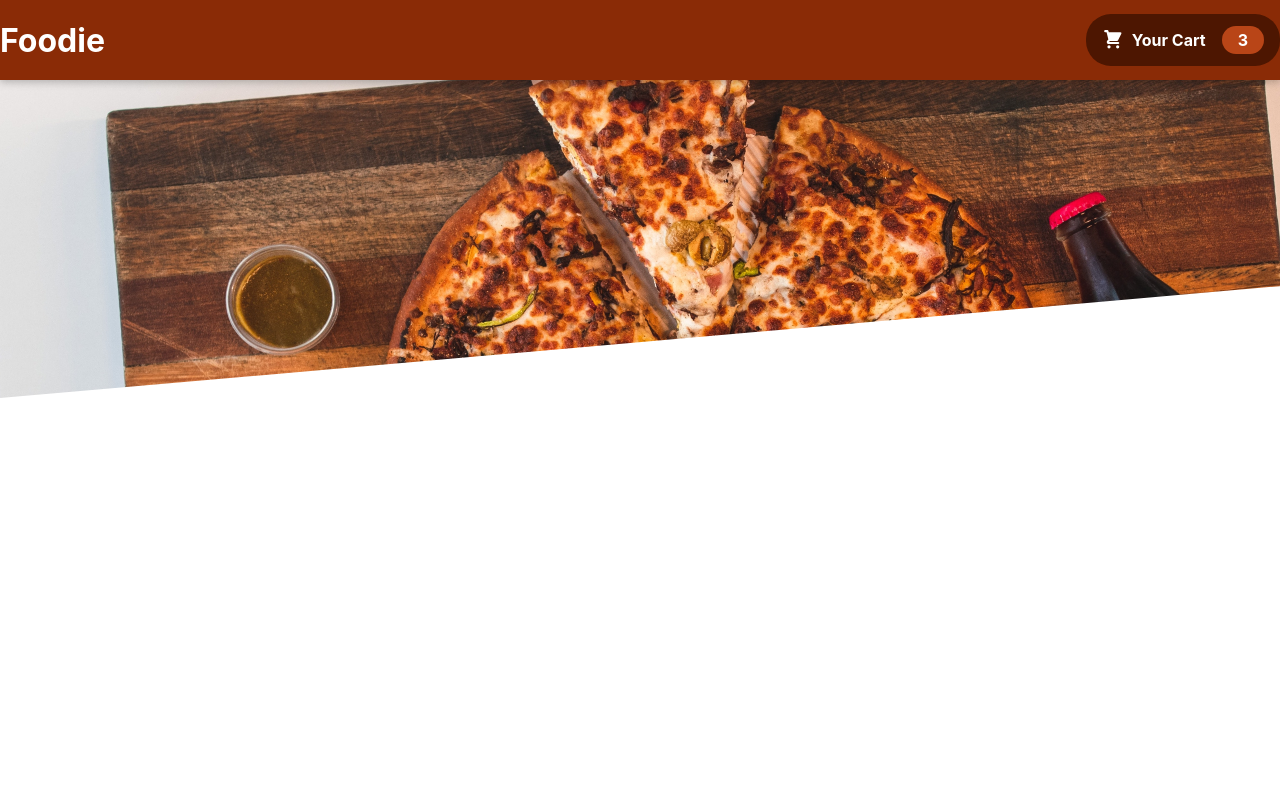
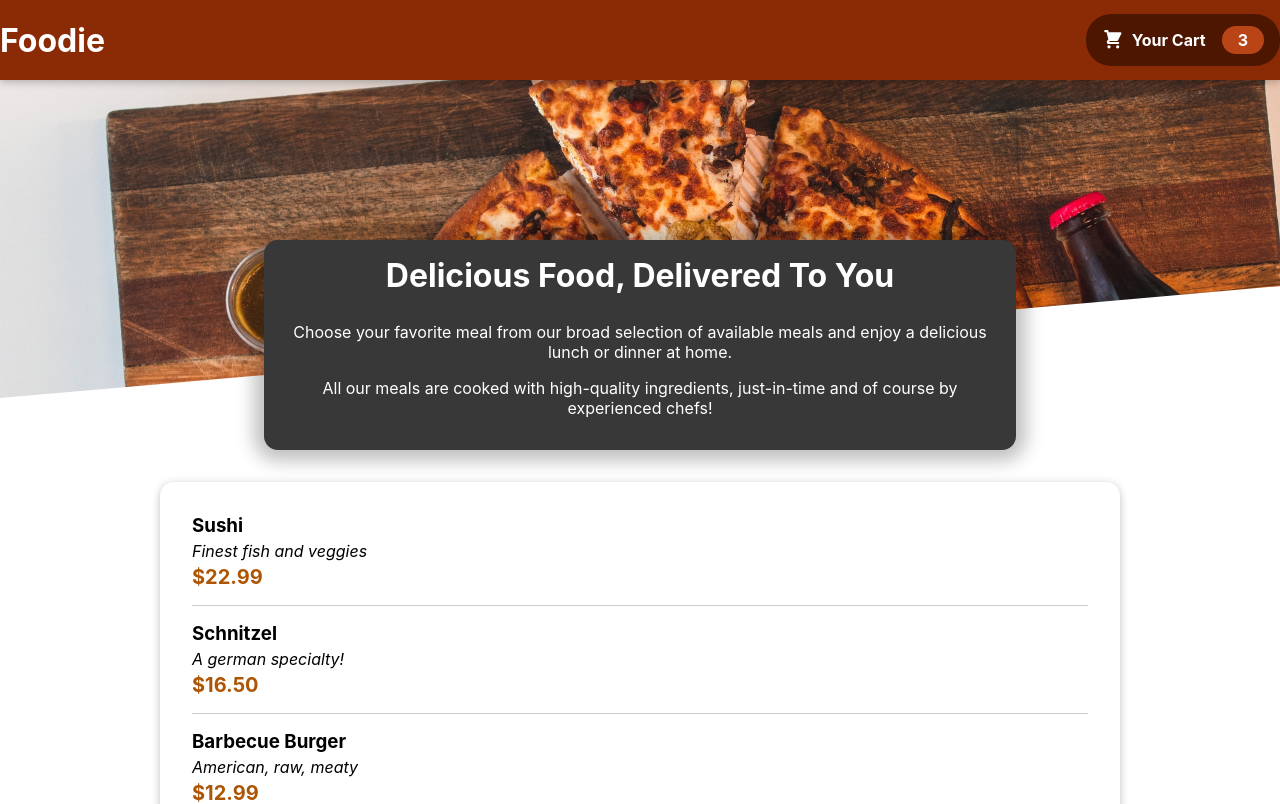
Before and after one commit to ececmk/foodie-food-order-app, a React (Create React App) app: page / in a window 1280 px wide. Shown: the top 804 px of the page. Built offline with nearby package versions, Linux system fonts and the light colour scheme.

Commit message:
meal components done

```diff
--- a/src/App.js
+++ b/src/App.js
@@ -1,10 +1,14 @@
 import {Fragment} from 'react';
 import Header from './Components/Layout/Header';
+import Meals from './Components/Meals/Meals';
 
 function App() {
   return (
     <Fragment>
       <Header />
+      <main>
+        <Meals />
+      </main>
     </Fragment>
   );
 }
--- /dev/null
+++ b/src/Components/Meals/AvaibleMeals.js
@@ -0,0 +1,49 @@
+import classes from './AvailableMeals.module.css'
+import Card from '../UI/Card';
+import MealItem from './MealItem/MealItem';
+
+const DUMMY_MEALS = [
+    {
+      id: 'm1',
+      name: 'Sushi',
+      description: 'Finest fish and veggies',
+      price: 22.99,
+    },
+    {
+      id: 'm2',
+      name: 'Schnitzel',
+      description: 'A german specialty!',
+      price: 16.5,
+    },
+    {
+      id: 'm3',
+      name: 'Barbecue Burger',
+      description: 'American, raw, meaty',
+      price: 12.99,
+    },
+    {
+      id: 'm4',
+      name: 'Green Bowl',
+      description: 'Healthy...and green...',
+      price: 18.99,
+    },
+  ];
+
+const AvailableMeals = () => {
+    const mealsList = DUMMY_MEALS.map(meal =>
+    <MealItem
+        key={meal.id}
+        name={meal.name}
+        description= {meal.description}
+        price={meal.price}
+    />
+    )
+
+    return <section className={classes.meals}>
+        <Card>
+            <ul>{mealsList}</ul>
+        </Card>
+    </section>
+};
+
+export default AvailableMeals;
--- /dev/null
+++ b/src/Components/Meals/AvailableMeals.module.css
@@ -0,0 +1,24 @@
+.meals {
+    max-width: 60rem;
+    width: 90%;
+    margin: 2rem auto;
+    animation: meals-appear 1s ease-out forwards;
+  }
+
+  .meals ul {
+    list-style: none;
+    margin: 0;
+    padding: 0;
+  }
+
+  @keyframes meals-appear {
+    from {
+      opacity: 0;
+      transform: translateY(3rem);
+    }
+
+    to {
+      opacity: 1;
+      transform: translateY(0);
+    }
+  }
--- /dev/null
+++ b/src/Components/Meals/MealItem/MealItem.js
@@ -0,0 +1,17 @@
+import classes from './MealItem.module.css'
+
+const MealItem = props => {
+    const price = `$${props.price.toFixed(2)}`
+    return <li className={classes.meal}>
+        <div>
+            <h3>{props.name}</h3>
+            <div className={classes.description} >{props.description}</div>
+            <div className={classes.price}>{price}</div>
+        </div>
+        <div>
+
+        </div>
+    </li>
+};
+
+export default MealItem;
--- /dev/null
+++ b/src/Components/Meals/MealItem/MealItem.module.css
@@ -0,0 +1,22 @@
+.meal {
+    display: flex;
+    justify-content: space-between;
+    margin: 1rem;
+    padding-bottom: 1rem;
+    border-bottom: 1px solid #ccc;
+  }
+
+  .meal h3 {
+    margin: 0 0 0.25rem 0;
+  }
+
+  .description {
+    font-style: italic;
+  }
+
+  .price {
+    margin-top: 0.25rem;
+    font-weight: bold;
+    color: #ad5502;
+    font-size: 1.25rem;
+  }
--- /dev/null
+++ b/src/Components/Meals/Meals.js
@@ -0,0 +1,13 @@
+import { Fragment } from 'react';
+import MealsSummary from './MealsSummary'
+import AvailableMeals from './AvaibleMeals';
+
+
+const Meals = () => {
+    return <Fragment>
+        <MealsSummary />
+        <AvailableMeals />
+    </Fragment>
+};
+
+export default Meals;
--- /dev/null
+++ b/src/Components/Meals/MealsSummary.js
@@ -0,0 +1,19 @@
+import classes from './MealsSummary.module.css';
+
+const MealsSummary = () => {
+  return (
+    <section className={classes.summary}>
+      <h2>Delicious Food, Delivered To You</h2>
+      <p>
+        Choose your favorite meal from our broad selection of available meals
+        and enjoy a delicious lunch or dinner at home.
+      </p>
+      <p>
+        All our meals are cooked with high-quality ingredients, just-in-time and
+        of course by experienced chefs!
+      </p>
+    </section>
+  );
+};
+
+export default MealsSummary;
--- /dev/null
+++ b/src/Components/Meals/MealsSummary.module.css
@@ -0,0 +1,18 @@
+.summary {
+    text-align: center;
+    max-width: 45rem;
+    width: 90%;
+    margin: auto;
+    margin-top: -10rem;
+    position: relative;
+    background-color: #383838;
+    color: white;
+    border-radius: 14px;
+    padding: 1rem;
+    box-shadow: 0 1px 18px 10px rgba(0, 0, 0, 0.25);
+  }
+
+  .summary h2 {
+    font-size: 2rem;
+    margin-top: 0;
+  }
--- /dev/null
+++ b/src/Components/UI/Card.js
@@ -0,0 +1,9 @@
+import classes from './Card.module.css'
+
+const Card = props => {
+ return <div className={classes.card}>
+    {props.children}
+ </div>
+};
+
+export default Card;
--- /dev/null
+++ b/src/Components/UI/Card.module.css
@@ -0,0 +1,6 @@
+.card {
+    padding: 1rem;
+    box-shadow: 0 2px 8px rgba(0, 0, 0, 0.25);
+    border-radius: 14px;
+    background-color: white;
+  }
```
Also changed, not shown: src/Components/Meals/MealItem/MealItemForm.js (added).
